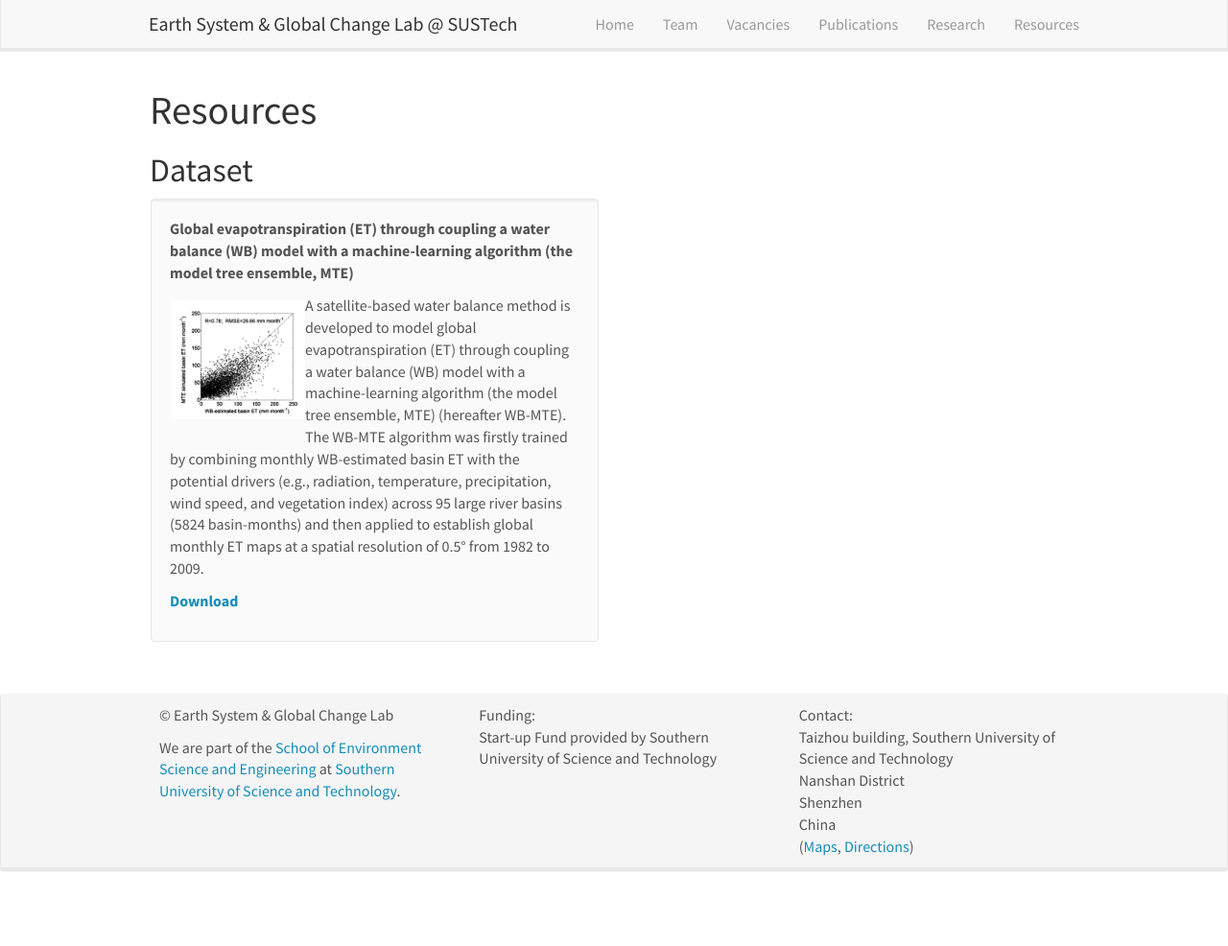
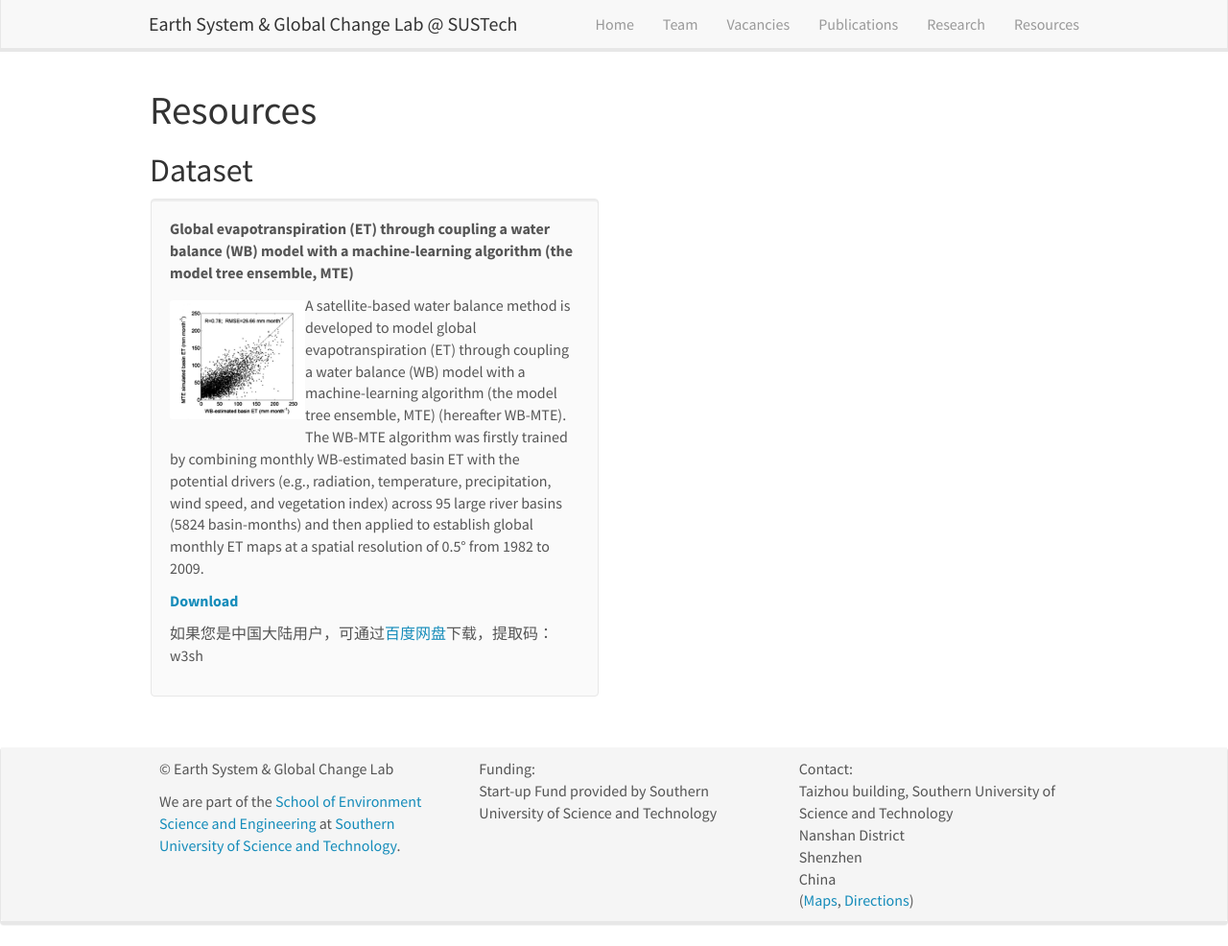
Before and after one commit to xurr2020/xurr2020.github.io, a Jekyll site: the page built from _pages/resources.md, in a window 1280 px wide and 986 px high. Shown: the whole window at 96% size. Built offline with Jekyll 4.4.1, drawn with Linux system fonts in a browser that asks for light colours; nearby versions of some CDN libraries.

Commit message:
Update publist.yml

```diff
--- a/_data/publist.yml
+++ b/_data/publist.yml
@@ -43,8 +43,9 @@
   image: evaporation.png
   description:  A satellite-based water balance method is developed to model global evapotranspiration (ET) through coupling a water balance (WB) model with a machine-learning algorithm (the model tree ensemble, MTE) (hereafter WB-MTE). The WB-MTE algorithm was firstly trained by combining monthly WB-estimated basin ET with the potential drivers (e.g., radiation, temperature, precipitation, wind speed, and vegetation index) across 95 large river basins (5824 basin-months) and then applied to establish global monthly ET maps at a spatial resolution of 0.5° from 1982 to 2009.
 
+
   link:
     url: https://1drv.ms/u/s!AiRN_e2BaFsYhG_qt8e5R44b0dFy?e=j4knQR
     display:  Download
   highlight: 2
-  news2:
+  news2: 如果您是中国大陆用户，可通过<a href="https://pan.baidu.com/s/1hBVOcq5dlaCJ3w__VC87zQ" target="_blank">百度网盘</a>下载，提取码：w3sh
```
